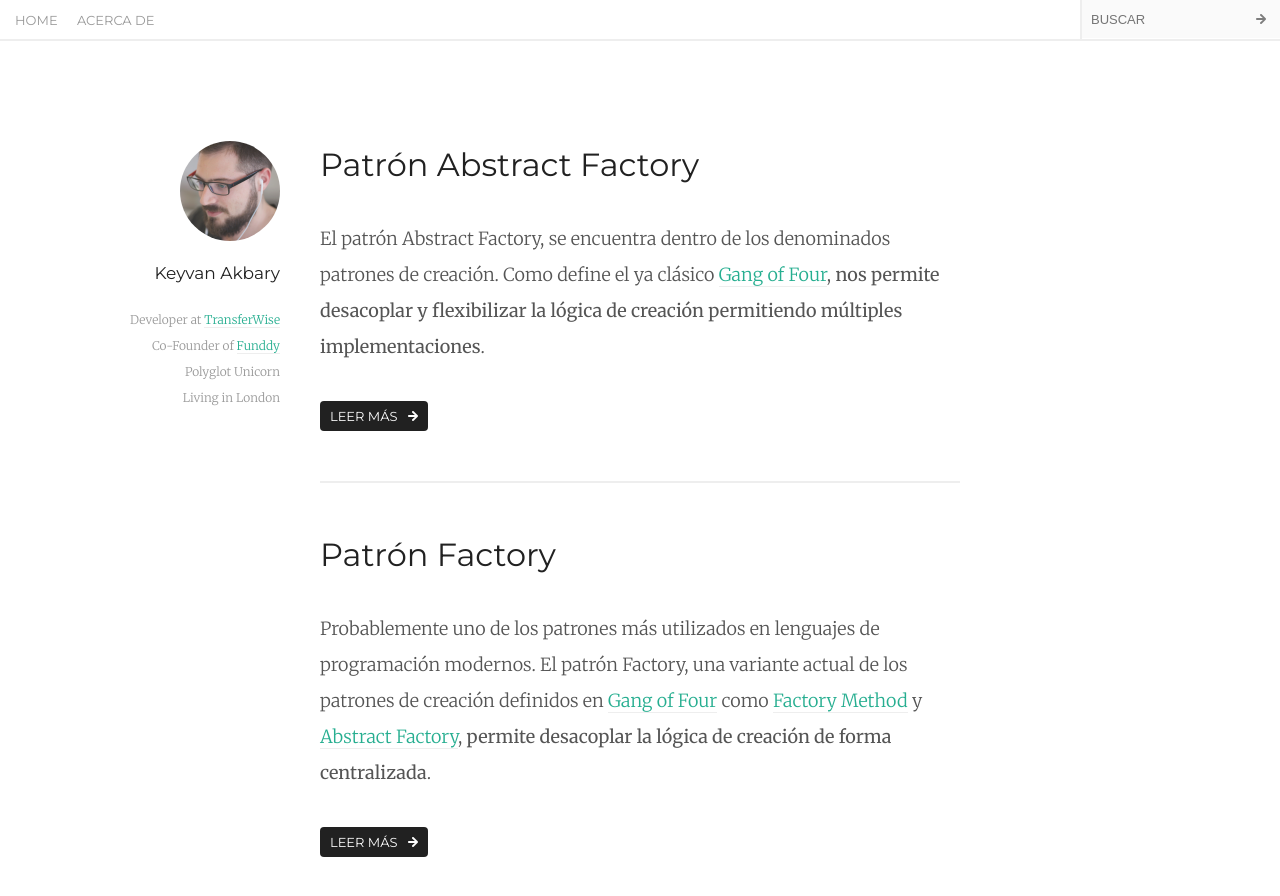
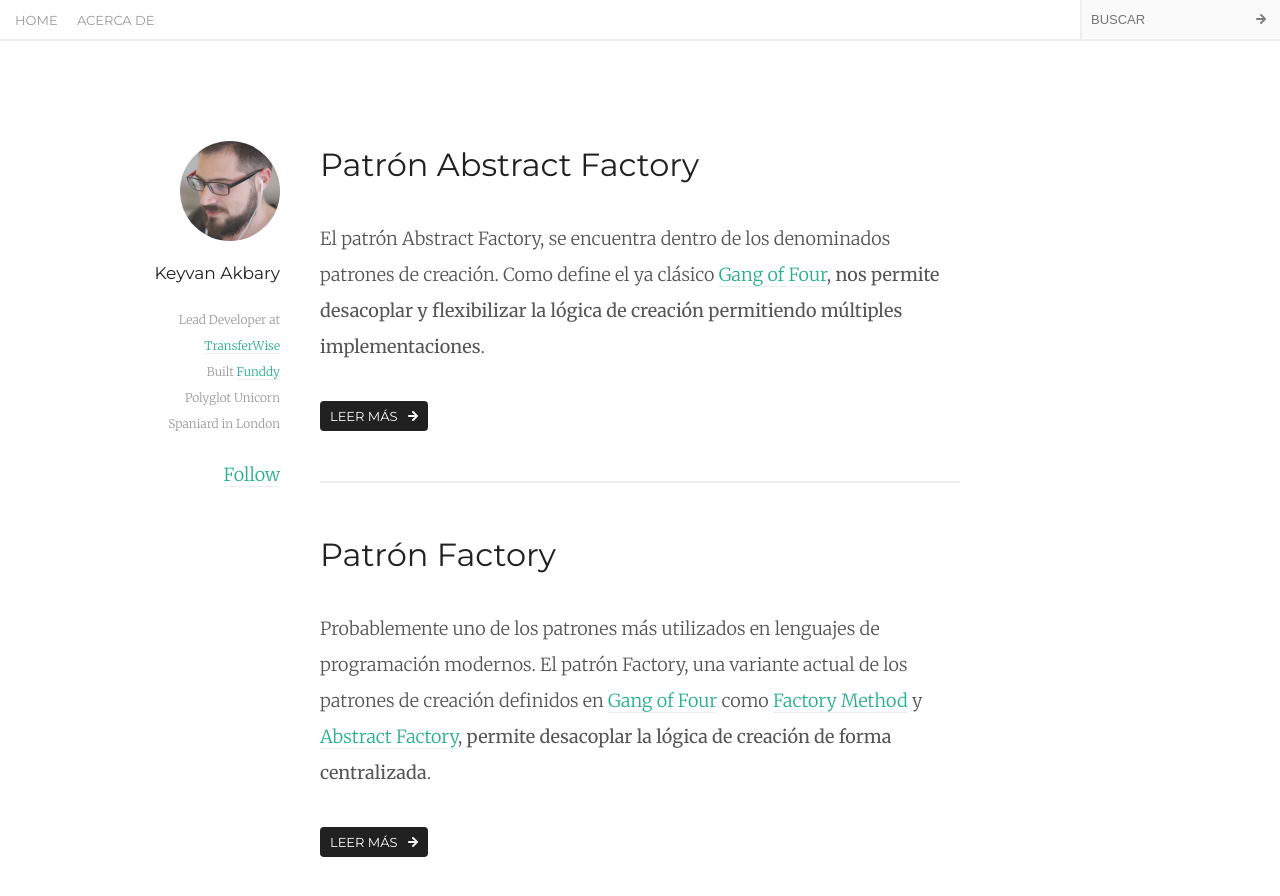
Before and after one commit to keyvanakbary/keyvanakbary.com, a Jekyll site: the page built from index.html, in a window 1280 px wide and 900 px high. Shown: the top 896 px of the window. Built offline with Jekyll 4.4.1, drawn with Linux system fonts in a browser that asks for light colours; nearby versions of some CDN libraries; comment, search, counter and statistics services are not loaded.

Commit message:
Update metadata

```diff
--- a/_config.yml
+++ b/_config.yml
@@ -9,5 +9,5 @@ kramdown:
 highlighter: rouge
 permalink: /:title
 url: "http://keyvanakbary.com"
-description: Developer at MyBuilder. Co-Founder for Funddy. Aspiring Craftsman. Living in London.
+description: Spaniard leaving in London. Lead Developer at TransferWise. Built Funddy. Author of “Domain-Driven Design in PHP” book.
 excerpt_separator: <!--more-->
--- a/_layouts/default.html
+++ b/_layouts/default.html
@@ -52,10 +52,10 @@
                 <img src="/assets/images/keyvan.png" alt="Keyvan Akbary">
             </a>
             <p class="name">Keyvan Akbary</p>
-            <p class="bio">Developer at <a href="https://transferwise.com/" target="_blank">TransferWise</a><br/>Co-Founder of <a href="https://funddy.com" target="_blank">Funddy</a><br/>Polyglot Unicorn<br/>Living in London</p>
+            <p class="bio">Lead Developer at <a href="https://transferwise.com/" target="_blank">TransferWise</a><br/>Built <a href="http://www.funddy.com" target="_blank">Funddy</a><br/>Polyglot Unicorn<br/>Spaniard in London</p>
             <p>
-                <a href="https://twitter.com/keyvanakbary" class="twitter-follow-button" data-show-count="false" data-size="large" data-show-screen-name="false"></a>
-                <script>!function(d,s,id){var js,fjs=d.getElementsByTagName(s)[0],p=/^http:/.test(d.location)?'http':'https';if(!d.getElementById(id)){js=d.createElement(s);js.id=id;js.src=p+'://platform.twitter.com/widgets.js';fjs.parentNode.insertBefore(js,fjs);}}(document, 'script', 'twitter-wjs');</script>
+                <a class="github-button" href="https://github.com/keyvanakbary" data-style="mega" aria-label="Follow @keyvanakbary on GitHub">Follow</a>
+                <script async defer id="github-bjs" src="https://buttons.github.io/buttons.js"></script>
             </p>
         </div>
 
```
